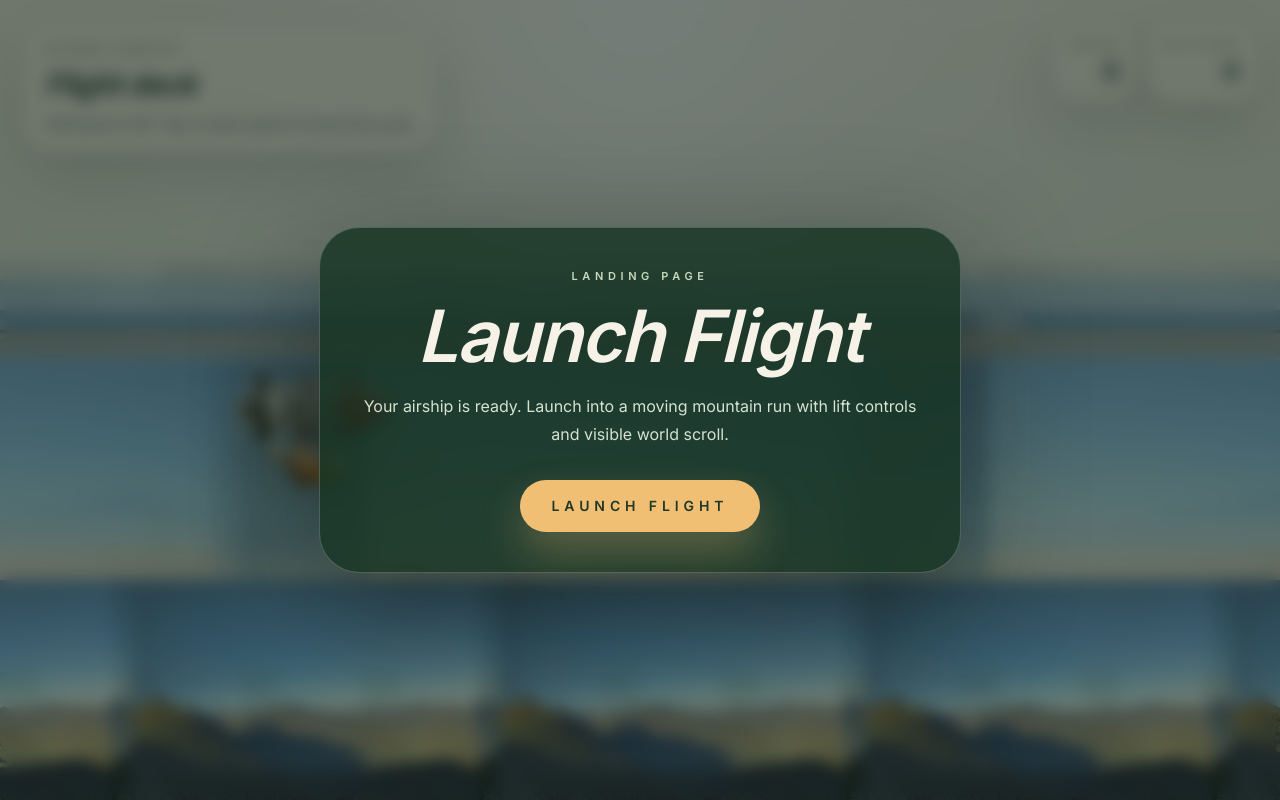
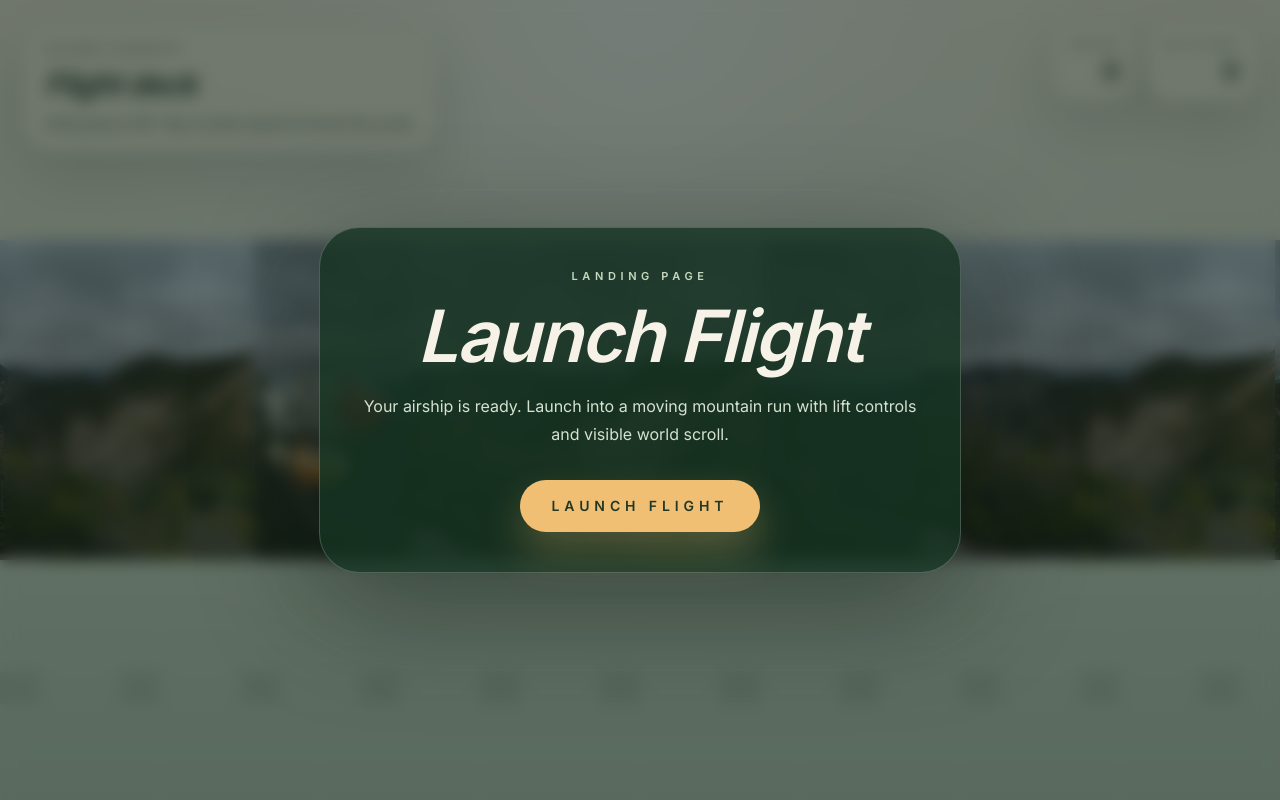
Before and after one commit to ithacaben-design/airship2, a React (Vite) app: page / in a window 1280 px wide. Built offline with nearby package versions, Linux system fonts and the light colour scheme.

Commit message:
Show one loop background at a time

```diff
--- a/src/GameApp.tsx
+++ b/src/GameApp.tsx
@@ -16,19 +16,17 @@ type LayerConfig = {
   image: string;
   bottom: number;
   height: number;
-  opacity: number;
   speed: number;
   size: string;
-  blend?: string;
 };
 
-const LAYERS: LayerConfig[] = [
-  {image: loop7Src, bottom: 280, height: 260, opacity: 0.28, speed: 0.08, size: 'auto 100%'},
-  {image: loop6Src, bottom: 220, height: 300, opacity: 0.4, speed: 0.14, size: 'auto 100%'},
-  {image: loop5Src, bottom: 170, height: 320, opacity: 0.52, speed: 0.22, size: 'auto 100%'},
-  {image: loop4Src, bottom: 110, height: 360, opacity: 0.7, speed: 0.34, size: 'auto 100%'},
-  {image: loop3Src, bottom: 50, height: 390, opacity: 0.84, speed: 0.5, size: 'auto 100%'},
-  {image: loop2Src, bottom: -10, height: 230, opacity: 0.98, speed: 0.82, size: 'auto 100%'},
+const LOOP_SEQUENCE: LayerConfig[] = [
+  {image: loop7Src, bottom: 240, height: 320, speed: 0.12, size: 'auto 100%'},
+  {image: loop6Src, bottom: 210, height: 340, speed: 0.16, size: 'auto 100%'},
+  {image: loop5Src, bottom: 180, height: 360, speed: 0.2, size: 'auto 100%'},
+  {image: loop4Src, bottom: 145, height: 380, speed: 0.24, size: 'auto 100%'},
+  {image: loop3Src, bottom: 110, height: 400, speed: 0.28, size: 'auto 100%'},
+  {image: loop2Src, bottom: 60, height: 270, speed: 0.34, size: 'auto 100%'},
 ];
 
 const clamp = (value: number, min: number, max: number) =>
@@ -38,10 +36,8 @@ function Layer({
   image,
   bottom,
   height,
-  opacity,
   speed,
   size,
-  blend,
   scroll,
 }: LayerConfig & {scroll: number}) {
   return (
@@ -50,13 +46,11 @@ function Layer({
       style={{
         bottom,
         height,
-        opacity,
         backgroundImage: `url(${image})`,
         backgroundRepeat: 'repeat-x',
         backgroundPositionX: `${-scroll * speed}px`,
         backgroundPositionY: 'bottom',
         backgroundSize: size,
-        mixBlendMode: blend,
       }}
     />
   );
@@ -208,6 +202,7 @@ export default function GameApp() {
 
   const shipAngle = clamp(velocityRef.current * 0.03, -18, 18);
   const shipX = viewport.width * 0.24 + Math.min(70, speed * 0.12);
+  const activeLoop = LOOP_SEQUENCE[Math.floor(worldScroll / 900) % LOOP_SEQUENCE.length];
   const shipShadow = useMemo(
     () => `drop-shadow(0 24px 28px rgba(36, 48, 43, 0.28)) drop-shadow(0 0 22px rgba(238, 197, 122, ${liftActive ? 0.36 : 0.12}))`,
     [liftActive],
@@ -234,9 +229,7 @@ export default function GameApp() {
       />
 
       <div className="absolute inset-x-0 bottom-0 h-[72vh]">
-        {LAYERS.map((layer) => (
-          <Layer key={`${layer.image}-${layer.bottom}`} {...layer} scroll={worldScroll} />
-        ))}
+        <Layer {...activeLoop} scroll={worldScroll} />
       </div>
 
       <div
```
